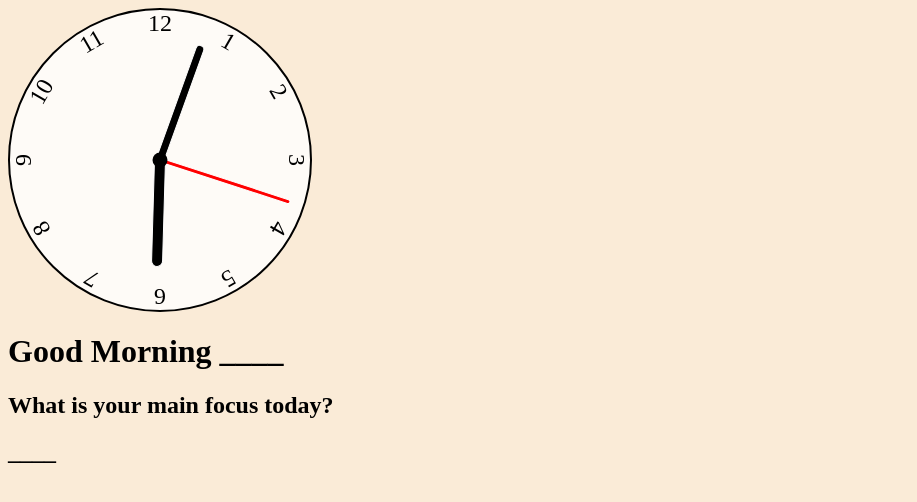
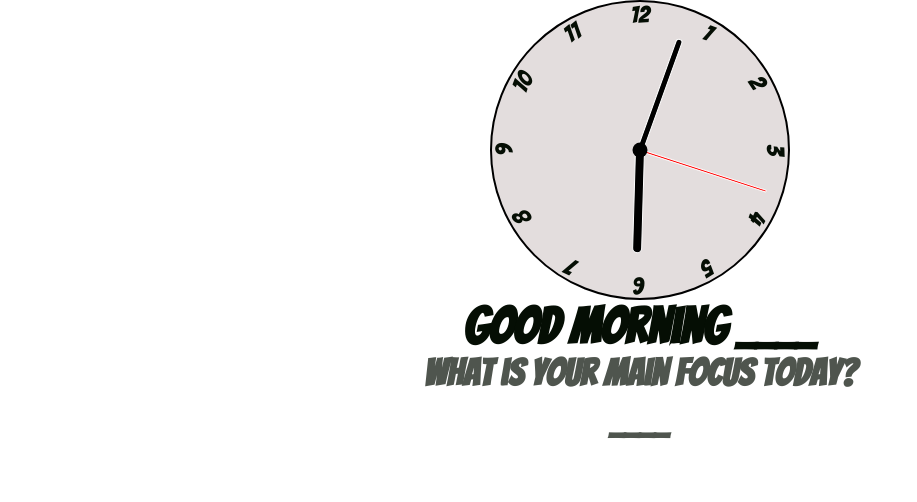
Before and after one commit to leonelRos/Google-extension-API, a browser extension: page index.html in a window 1280 px wide. Shown: the whole page, without its empty margins (0-917 px from the left). Drawn offline with Linux system fonts and the light colour scheme.

Commit message:
more functionality added

```diff
--- a/css/main.css
+++ b/css/main.css
@@ -1,17 +1,38 @@
+* {
+  box-sizing: border-box;
+  margin: 0;
+  padding: 0;
+}
+
 body {
-  display: inline-block;
+  display: flex;
+  flex-direction: column;
+  align-items: center;
+  justify-content: center;
+  text-align: center;
   align-content: center;
-  background-color: antiquewhite;
-  /* background: url("google-newtab/img/mountain.jpg") fixed; */
-  color: black;
+  color: rgb(5, 14, 4);
+  font-family: 'Pacifico', cursive;
+  font-family: 'Roboto', sans-serif;
+  font-family: 'Bangers', cursive;
+  font-weight: 200px;
+  font-size: 25px;
 }
+
 .body-part {
   display: inline-block;
 }
+
 h1,
 h2 {
   align-content: center;
 }
+
+h2 {
+  margin-bottom: 0.5rem;
+  opacity: 0.7;
+}
+
 .txt {
   /* display: flex;
     justify-content: center; */
@@ -21,7 +42,7 @@ h2 {
 .clock {
   width: 300px;
   height: 300px;
-  background-color: rgba(255, 255, 255, 0.8);
+  background-color: rgba(224, 218, 218, 0.897);
   border-radius: 50%;
   border: 2px solid black;
   position: relative;
@@ -35,38 +56,49 @@ h2 {
   text-align: center;
   transform: rotate(var(--rotation));
   font-size: 1.5rem;
+  /* color: ; */
 }
 
 .clock .number1 {
   --rotation: 30deg;
 }
+
 .clock .number2 {
   --rotation: 60deg;
 }
+
 .clock .number3 {
   --rotation: 90deg;
 }
+
 .clock .number4 {
   --rotation: 120deg;
 }
+
 .clock .number5 {
   --rotation: 150deg;
 }
+
 .clock .number6 {
   --rotation: 180deg;
 }
+
 .clock .number7 {
   --rotation: 210deg;
 }
+
 .clock .number8 {
   --rotation: 240deg;
 }
+
 .clock .number9 {
   --rotation: 270deg;
 }
+
 .clock .number10 {
   --rotation: 300deg;
 }
+
 .clock .number11 {
   --rotation: 330deg;
 }
--- a/index.html
+++ b/index.html
@@ -4,8 +4,9 @@
 <head>
     <meta charset="UTF-8">
     <meta name="viewport" content="width=device-width, initial-scale=1.0">
+    <link href="https://fonts.googleapis.com/css?family=Bangers|Pacifico|Roboto:500&display=swap" rel="stylesheet">
+    <link rel="stylesheet" href="css/main.css">
     <title>Leo Extension</title>
-    <link rel="stylesheet" href="css/main.css">
     </link>
 </head>
 
--- a/js/main.js
+++ b/js/main.js
@@ -57,7 +57,7 @@ function setBackImage(n) {
         //evening
         document.body.style.backgroundImage = "url('./img/night.jpg')";
         greetings.textContent = 'Good Evening';
-        document.body.style.color = 'white';
+        document.body.style.color = 'antiquewhite';
     }
 }
 //get name
@@ -70,7 +70,7 @@ function getName() {
 }
 
 function setName(e) {
-    if (e.type === 'keypress') {
+    if (e.type === "keypress") {
         //make sure ENTER  is pressed
         if (e.which == 13 || e.keyCode == 13) {
             //13 == key code ENTER || since is deprecated we use both which and keycode for browsers
```
